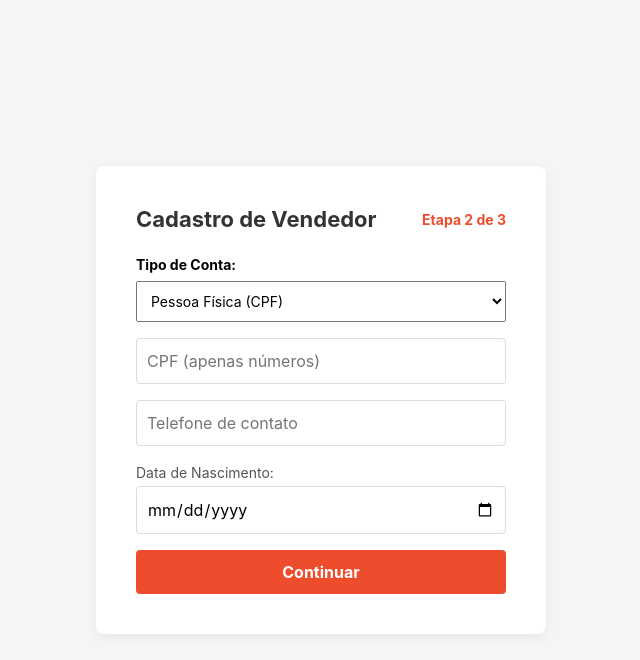
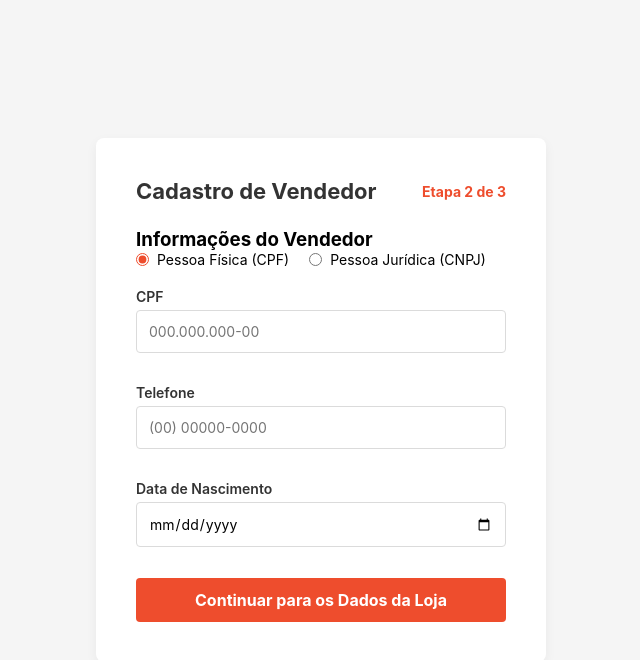
Before and after one commit to lucashlourenco/shopee-web, a React (Create React App) app: page /cadastro in a window 1280 px wide. Both pictures are taken after typing "Sample", "name@example.com", "Sample123", "Sample123" into the empty fields and a click on the button "Continuar". Shown: the top 660 px of the page, without its empty margins (319-959 px from the left). Built offline with nearby package versions, Linux system fonts and the light colour scheme.

Commit message:
melhorias no cadastro

```diff
--- a/src/components/Input/index.tsx
+++ b/src/components/Input/index.tsx
@@ -1,10 +1,43 @@
-import React from 'react';
+import React, { InputHTMLAttributes } from 'react';
 import './styles.css';
 
-type InputProps = React.InputHTMLAttributes<HTMLInputElement>;
+// 1. Extendemos as propriedades padrão do HTML Input para incluir o 'label'
+interface InputProps extends InputHTMLAttributes<HTMLInputElement> {
+  label?: string;
+}
 
-export function Input(props: InputProps) {
+export function Input({ label, ...props }: InputProps) {
   return (
-    <input className="custom-input" {...props} />
+    <div className="input-group" style={{ marginBottom: '15px', width: '100%' }}>
+
+      {/* 2. Se a prop 'label' for passada, ela aparece aqui */}
+      {label && (
+        <label
+          style={{
+            display: 'block',
+            marginBottom: '5px',
+            fontSize: '14px',
+            fontWeight: '600',
+            color: '#333',
+            textAlign: 'left'
+          }}
+        >
+          {label}
+        </label>
+      )}
+
+      <input
+        className="custom-input"
+        {...props}
+        style={{
+          width: '100%',
+          padding: '12px',
+          borderRadius: '4px',
+          border: '1px solid #dbdbdb',
+          fontSize: '14px',
+          outlineColor: '#ee4d2d' // Laranja Shopee
+        }}
+      />
+    </div>
   );
 }
--- a/src/pages/Register/components/Step1/index.tsx
+++ b/src/pages/Register/components/Step1/index.tsx
@@ -3,7 +3,7 @@ import { Input } from '../../../../components/Input/index.tsx';
 import { Button } from '../../../../components/Button/index.tsx';
 
 interface Step1Props {
-  onNextStep: (data: any) => void; // Atualizado para receber dados
+  onNextStep: (data: any) => void;
 }
 
 export function Step1({ onNextStep }: Step1Props) {
@@ -11,47 +11,83 @@ export function Step1({ onNextStep }: Step1Props) {
   const [email, setEmail] = useState('');
   const [password, setPassword] = useState('');
   const [confirmPassword, setConfirmPassword] = useState('');
+  const [error, setError] = useState(''); // Estado para a mensagem de erro visual
 
   const handleSubmit = (event: React.FormEvent) => {
     event.preventDefault();
 
+    // Validação de coincidência de senhas
     if (password !== confirmPassword) {
-      alert('As senhas não coincidem!');
+      setError('As senhas não coincidem!');
       return;
     }
 
-    // Passa os dados para o componente pai (Register)
+    // Validação de tamanho mínimo (opcional, mas recomendado)
+    if (password.length < 8) {
+      setError('A senha deve ter pelo menos 8 caracteres.');
+      return;
+    }
+
+    setError(''); // Limpa o erro se tudo estiver ok
     onNextStep({ name, email, password });
   };
 
   return (
     <form onSubmit={handleSubmit}>
+      {/* Mensagem de Erro Estilizada */}
+      {error && (
+        <div style={{
+          color: '#ee4d2d',
+          backgroundColor: '#fff5f2',
+          padding: '10px',
+          borderRadius: '4px',
+          marginBottom: '15px',
+          fontSize: '14px',
+          border: '1px solid rgba(238, 77, 45, 0.2)',
+          textAlign: 'center'
+        }}>
+          {error}
+        </div>
+      )}
+
       <Input
         type="text"
         placeholder="Nome completo"
         value={name}
-        onChange={(e) => setName(e.target.value)}
+        onChange={(e) => {
+          setName(e.target.value);
+          if (error) setError(''); // Limpa o erro ao digitar
+        }}
         required
       />
       <Input
         type="email"
         placeholder="Email"
         value={email}
-        onChange={(e) => setEmail(e.target.value)}
+        onChange={(e) => {
+          setEmail(e.target.value);
+          if (error) setError('');
+        }}
         required
       />
       <Input
         type="password"
         placeholder="Senha"
         value={password}
-        onChange={(e) => setPassword(e.target.value)}
+        onChange={(e) => {
+          setPassword(e.target.value);
+          if (error) setError('');
+        }}
         required
       />
       <Input
         type="password"
         placeholder="Confirmar Senha"
         value={confirmPassword}
-        onChange={(e) => setConfirmPassword(e.target.value)}
+        onChange={(e) => {
+          setConfirmPassword(e.target.value);
+          if (error) setError('');
+        }}
         required
       />
 
--- a/src/pages/Register/components/Step2/index.tsx
+++ b/src/pages/Register/components/Step2/index.tsx
@@ -3,75 +3,142 @@ import { Input } from '../../../../components/Input/index.tsx';
 import { Button } from '../../../../components/Button/index.tsx';
 
 interface Step2Props {
-  onNextStep: (data: any) => void; // Atualizado para receber dados
+  onNextStep: (data: any) => void;
 }
 
 export function Step2({ onNextStep }: Step2Props) {
-  const [tipoPessoa, setTipoPessoa] = useState<'pf' | 'pj'>('pf');
-  const [doc, setDoc] = useState(''); // CPF ou CNPJ
+  // Estado para controlar se é CPF ou CNPJ
+  const [docType, setDocType] = useState<'CPF' | 'CNPJ'>('CPF');
+  const [document, setDocument] = useState('');
+  const [phone, setPhone] = useState('');
   const [birthdate, setBirthdate] = useState('');
-  const [phone, setPhone] = useState(''); // Adicionado para bater com o DB
+  const [error, setError] = useState('');
+
+  // Máscara para CPF: 000.000.000-00
+  const formatCPF = (value: string) => {
+    return value
+      .replace(/\D/g, '')
+      .replace(/(\d{3})(\d)/, '$1.$2')
+      .replace(/(\d{3})(\d)/, '$1.$2')
+      .replace(/(\d{3})(\d{1,2})/, '$1-$2')
+      .replace(/(-\d{2})\d+?$/, '$1');
+  };
+
+  // Máscara para CNPJ: 00.000.000/0000-00
+  const formatCNPJ = (value: string) => {
+    return value
+      .replace(/\D/g, '')
+      .replace(/^(\d{2})(\d)/, '$1.$2')
+      .replace(/^(\d{2})\.(\d{3})(\d)/, '$1.$2.$3')
+      .replace(/\.(\d{3})(\d)/, '.$1/$2')
+      .replace(/(\d{4})(\d)/, '$1-$2')
+      .replace(/(-\d{2})\d+?$/, '$1');
+  };
+
+  const formatPhone = (value: string) => {
+    return value
+      .replace(/\D/g, '')
+      .replace(/(\d{2})(\d)/, '($1) $2')
+      .replace(/(\d{5})(\d)/, '$1-$2')
+      .replace(/(-\d{4})\d+?$/, '$1');
+  };
+
+  const handleDocChange = (value: string) => {
+    if (docType === 'CPF') {
+      setDocument(formatCPF(value));
+    } else {
+      setDocument(formatCNPJ(value));
+    }
+  };
 
   const handleSubmit = (event: React.FormEvent) => {
     event.preventDefault();
+    const rawDoc = document.replace(/\D/g, '');
+    const rawPhone = phone.replace(/\D/g, '');
 
-    // Mapeia os dados para os campos que o backend espera
-    onNextStep({
-      cpf: doc,
-      birthdate,
-      phone
-    });
+    if (docType === 'CPF' && rawDoc.length !== 11) {
+      setError('O CPF deve conter 11 dígitos.');
+      return;
+    }
+    if (docType === 'CNPJ' && rawDoc.length !== 14) {
+      setError('O CNPJ deve conter 14 dígitos.');
+      return;
+    }
+    if (rawPhone.length < 10) {
+      setError('Insira um número de telefone válido.');
+      return;
+    }
+
+    setError('');
+    onNextStep({ docType, document, phone, birthdate });
   };
 
   return (
     <form onSubmit={handleSubmit}>
-      <div style={{ marginBottom: '16px', fontSize: '14px' }}>
-        <label htmlFor="tipoPessoa" style={{ display: 'block', marginBottom: '8px', fontWeight: 'bold' }}>
-          Tipo de Conta:
+      <h3>Informações do Vendedor</h3>
+
+      {/* Seletor de Tipo de Pessoa */}
+      <div style={{ display: 'flex', gap: '20px', marginBottom: '20px' }}>
+        <label style={{ display: 'flex', alignItems: 'center', cursor: 'pointer', fontSize: '14px' }}>
+          <input
+            type="radio"
+            name="docType"
+            checked={docType === 'CPF'}
+            onChange={() => { setDocType('CPF'); setDocument(''); }}
+            style={{ marginRight: '8px', accentColor: '#ee4d2d' }}
+          />
+          Pessoa Física (CPF)
         </label>
-        <select
-          id="tipoPessoa"
-          value={tipoPessoa}
-          onChange={(e) => setTipoPessoa(e.target.value as 'pf' | 'pj')}
-          style={{ width: '100%', padding: '10px', fontSize: '14px' }}
-        >
-          <option value="pf">Pessoa Física (CPF)</option>
-          <option value="pj">Pessoa Jurídica (CNPJ)</option>
-        </select>
+        <label style={{ display: 'flex', alignItems: 'center', cursor: 'pointer', fontSize: '14px', }}>
+          <input
+            type="radio"
+            name="docType"
+            checked={docType === 'CNPJ'}
+            onChange={() => { setDocType('CNPJ'); setDocument(''); }}
+            style={{ marginRight: '8px', accentColor: '#ee4d2d' }}
+          />
+          Pessoa Jurídica (CNPJ)
+        </label>
       </div>
 
+      {error && (
+        <div style={{ color: '#ee4d2d', textAlign: 'center', marginBottom: '15px', fontSize: '14px' }}>
+          {error}
+        </div>
+      )}
+
       <Input
-        type="text"
-        placeholder={tipoPessoa === 'pf' ? "CPF (apenas números)" : "CNPJ (apenas números)"}
-        value={doc}
-        onChange={(e) => setDoc(e.target.value)}
+        label={docType === 'CPF' ? 'CPF' : 'CNPJ'}
+        placeholder={docType === 'CPF' ? '000.000.000-00' : '00.000.000/0000-00'}
+        value={document}
+        onChange={(e) => {
+          handleDocChange(e.target.value);
+          if (error) setError('');
+        }}
         required
-        maxLength={tipoPessoa === 'pf' ? 11 : 14}
       />
 
       <Input
-        type="text"
-        placeholder="Telefone de contato"
+        label="Telefone"
+        placeholder="(00) 00000-0000"
         value={phone}
-        onChange={(e) => setPhone(e.target.value)}
+        onChange={(e) => {
+          setPhone(formatPhone(e.target.value));
+          if (error) setError('');
+        }}
         required
       />
 
-      {tipoPessoa === 'pf' && (
-        <>
-          <label style={{ fontSize: '14px', color: '#555' }}>Data de Nascimento:</label>
       <Input
+        label="Data de Nascimento"
         type="date"
         value={birthdate}
         onChange={(e) => setBirthdate(e.target.value)}
         required
-            style={{ marginTop: '4px' }}
       />
-        </>
-      )}
 
       <Button type="submit" variant="primary">
-        Continuar
+        Continuar para os Dados da Loja
       </Button>
     </form>
   );
--- a/src/pages/Register/components/Step3/index.tsx
+++ b/src/pages/Register/components/Step3/index.tsx
@@ -3,14 +3,12 @@ import axios from 'axios';
 import { Input } from '../../../../components/Input/index.tsx';
 import { Button } from '../../../../components/Button/index.tsx';
 
-// Define as props, incluindo o userData vindo dos passos anteriores
 interface Step3Props {
-  userDataFromSteps: any; // Dados do Step 1 e 2 (nome, email, senha, etc)
-  onFinish: () => void;   // Função para redirecionar após o sucesso
+  userDataFromSteps: any;
+  onFinish: () => void;
 }
 
 export function Step3({ userDataFromSteps, onFinish }: Step3Props) {
-  // Estados para os campos do Step 3
   const [shopName, setShopName] = useState('');
   const [cep, setCep] = useState('');
   const [street, setStreet] = useState('');
@@ -19,20 +17,80 @@ export function Step3({ userDataFromSteps, onFinish }: Step3Props) {
   const [neighborhood, setNeighborhood] = useState('');
   const [city, setCity] = useState('');
   const [state, setState] = useState('');
+
   const [loading, setLoading] = useState(false);
+  const [loadingCep, setLoadingCep] = useState(false);
+  const [error, setError] = useState('');
+
+  // 1. Máscara para exibição do CEP (00000-000)
+  const formatCEP = (value: string) => {
+    return value
+      .replace(/\D/g, '')
+      .replace(/(\d{5})(\d)/, '$1-$2')
+      .replace(/(-\d{3})\d+?$/, '$1');
+  };
+
+  // 2. Busca automática de endereço via CEP
+  const handleCEPChange = async (value: string) => {
+    const maskedCep = formatCEP(value);
+    setCep(maskedCep);
+
+    const cleanCep = maskedCep.replace(/\D/g, '');
+
+    if (cleanCep.length === 8) {
+      setLoadingCep(true);
+      setError('');
+      try {
+        const response = await axios.get(`https://viacep.com.br/ws/${cleanCep}/json/`);
+
+        if (response.data.erro) {
+          setError('CEP não encontrado. Verifique os números.');
+          clearAddressFields();
+        } else {
+          setStreet(response.data.logradouro);
+          setNeighborhood(response.data.bairro);
+          setCity(response.data.localidade);
+          setState(response.data.uf);
+        }
+      } catch (err) {
+        setError('Erro ao buscar o endereço. Tente preencher manualmente.');
+      } finally {
+        setLoadingCep(false);
+      }
+    }
+  };
+
+  const clearAddressFields = () => {
+    setStreet('');
+    setNeighborhood('');
+    setCity('');
+    setState('');
+  };
 
   const handleSubmit = async (event: React.FormEvent) => {
     event.preventDefault();
+    setError('');
+
+    // 3. Validação do Nome da Loja (Mínimo 3 letras, sem caracteres especiais)
+    const shopNameRegex = /^[a-zA-Z0-9 ]+$/;
+    if (shopName.length < 3) {
+      setError('O nome da loja deve ter pelo menos 3 caracteres.');
+      return;
+    }
+    if (!shopNameRegex.test(shopName)) {
+      setError('O nome da loja não pode conter símbolos (apenas letras e números).');
+      return;
+    }
+
     setLoading(true);
 
-    // Estrutura do payload conforme esperado pelo Backend
     const payload = {
       userData: {
         ...userDataFromSteps,
-        role: 'SELLER', // Garante que o usuário será um vendedor
+        role: 'SELLER',
       },
       addressData: {
-        cep,
+        cep: cep.replace(/\D/g, ''),
         street,
         number,
         complement,
@@ -42,19 +100,16 @@ export function Step3({ userDataFromSteps, onFinish }: Step3Props) {
       },
       shopData: {
         name: shopName,
-        description: `Loja oficial de ${shopName}`, // Descrição padrão ou vinda de um novo campo
+        description: `Loja oficial de ${shopName}`,
       },
     };
 
     try {
-      // Chamada para a rota de registro que cria User, Address e Shop
       await axios.post('http://localhost:3333/auth/register', payload);
-
-      alert('Cadastro de vendedor e loja realizado com sucesso!');
-      onFinish(); // Redireciona para o login ou dashboard
+      alert('Cadastro realizado com sucesso!');
+      onFinish();
     } catch (error: any) {
-      console.error('Erro ao finalizar cadastro:', error.response?.data || error.message);
-      alert('Erro ao finalizar o cadastro. Verifique os dados e tente novamente.');
+      setError(error.response?.data?.error || 'Erro ao finalizar o cadastro.');
     } finally {
       setLoading(false);
     }
@@ -62,72 +117,86 @@ export function Step3({ userDataFromSteps, onFinish }: Step3Props) {
 
   return (
     <form onSubmit={handleSubmit}>
+      {error && (
+        <div style={{ color: '#ee4d2d', backgroundColor: '#fff5f2', padding: '10px', borderRadius: '4px', marginBottom: '15px', fontSize: '14px', textAlign: 'center' }}>
+          {error}
+        </div>
+      )}
+
       <Input
-        type="text"
-        placeholder="Nome da Loja"
+        label="Nome da Loja"
+        placeholder="Ex: Insinuante Store"
         value={shopName}
         onChange={(e) => setShopName(e.target.value)}
         required
       />
+
       <Input
-        type="text"
-        placeholder="CEP (apenas números)"
+        label="CEP"
+        placeholder="00000-000"
         value={cep}
-        onChange={(e) => setCep(e.target.value)}
+        onChange={(e) => handleCEPChange(e.target.value)}
         required
-        maxLength={8}
+        maxLength={9}
       />
+      {loadingCep && <p style={{ fontSize: '12px', color: '#ee4d2d', marginTop: '-10px', marginBottom: '10px' }}>Buscando endereço...</p>}
+
       <Input
-        type="text"
-        placeholder="Rua / Avenida"
+        label="Rua / Avenida"
+        placeholder="Rua..."
         value={street}
         onChange={(e) => setStreet(e.target.value)}
         required
+        disabled={!!street && !error} // Bloqueia se a API preencher
       />
 
       <div style={{ display: 'flex', gap: '16px' }}>
         <Input
-          type="text"
-          placeholder="Número"
+          label="Número"
+          placeholder="123"
           value={number}
           onChange={(e) => setNumber(e.target.value)}
           required
-          style={{ flex: 1 }}
         />
         <Input
-          type="text"
-          placeholder="Complemento"
+          label="Complemento"
+          placeholder="Ex: Sala 2"
           value={complement}
           onChange={(e) => setComplement(e.target.value)}
-          style={{ flex: 2 }}
         />
       </div>
 
       <Input
-        type="text"
+        label="Bairro"
         placeholder="Bairro"
         value={neighborhood}
         onChange={(e) => setNeighborhood(e.target.value)}
         required
+        disabled={!!neighborhood && !error}
       />
+
+      <div style={{ display: 'flex', gap: '16px' }}>
         <Input
-        type="text"
+          label="Cidade"
           placeholder="Cidade"
           value={city}
           onChange={(e) => setCity(e.target.value)}
           required
+          disabled={!!city && !error}
         />
         <Input
-        type="text"
-        placeholder="Estado (Ex: PE)"
+          label="Estado"
+          placeholder="UF"
           value={state}
           onChange={(e) => setState(e.target.value)}
           required
           maxLength={2}
+          disabled={!!state && !error}
         />
+      </div>
 
-      <Button type="submit" variant="primary" disabled={loading}>
-        {loading ? 'Processando...' : 'Finalizar Cadastro'}
+      <Button type="submit" variant="primary" disabled={loading || loadingCep}>
+        {loading ? 'Finalizando...' : 'Concluir Cadastro'}
       </Button>
     </form>
   );
```
Lines whose indentation alone changed are shown as unchanged.
